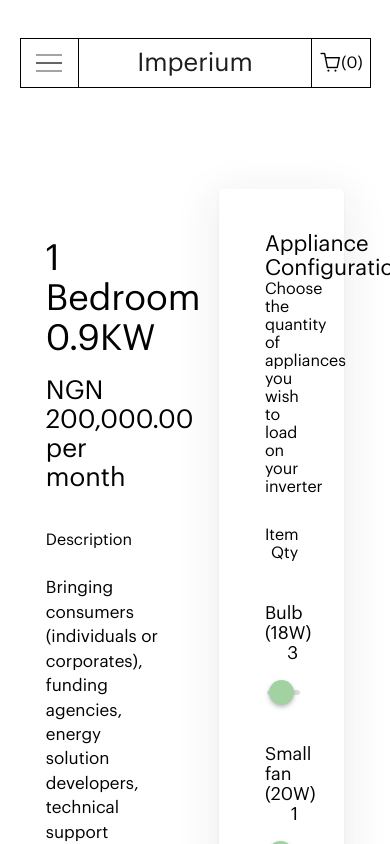
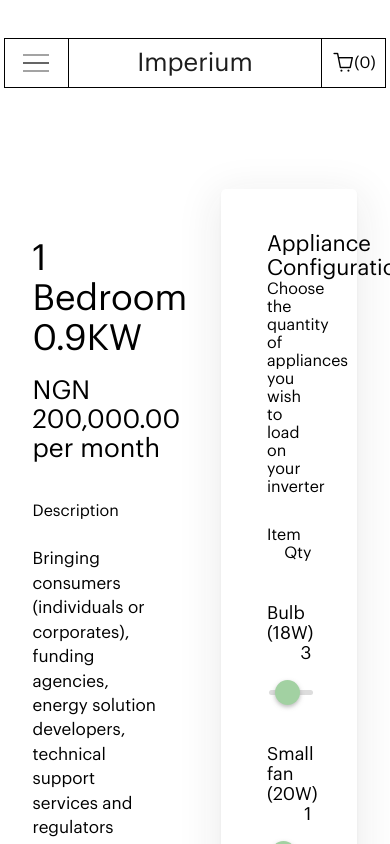
Before and after one commit to Phumbie/imperium-deprecated, a Vue app: page /paas/appliance-configuration in a window 390 px wide. Shown: the top 844 px of the page. Built offline with nearby package versions, Linux system fonts and the light colour scheme; no server answers; what vue-js-modal, vue-sweetalert2 would draw is missing.

Commit message:
chore: increased main container width on mobile screen

```diff
--- a/src/assets/styles/scss/main.scss
+++ b/src/assets/styles/scss/main.scss
@@ -31,6 +31,10 @@ button {
 #container-main {
   width: 90%;
   margin: 0 auto;
+
+  @media screen and (max-width: 600px) {
+    width: 98%;
+  }
 }
 
 .capitalize {
```
